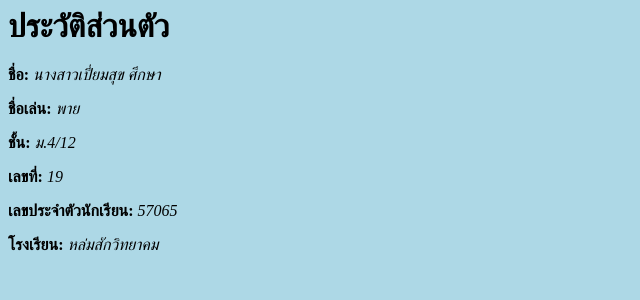
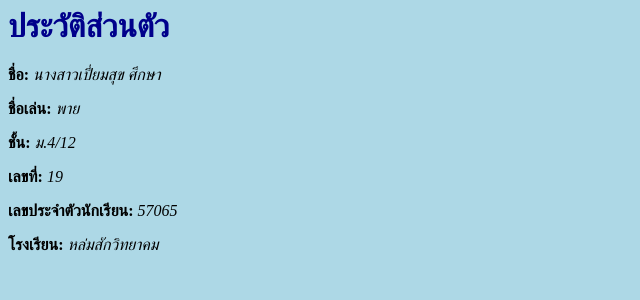
Before and after one commit to Piamsuk/mywebsite, a PHP site: page /page1.php in a window 1280 px wide. Shown: the top 300 px of the page, without its empty margins (0-640 px from the left). Run offline with PHP 8.4, Linux system fonts and the light colour scheme.

Commit message:
Update page1.php

```diff
--- a/page1.php
+++ b/page1.php
@@ -3,7 +3,7 @@
       <title>page1</title>
    </head>
    <body bgcolor="lightblue">
-     <h1 style="colore:darkblue;">ประวัติส่วนตัว</h1>
+     <h1 style="color:darkblue;">ประวัติส่วนตัว</h1>
       <p><b>ชื่อ:</b> <i>นางสาวเปี่ยมสุข ศึกษา</i></p>
       <p><b>ชื่อเล่น:</b> <i>พาย</i></p>
       <p><b>ชั้น:</b> <i>ม.4/12</i></p>
```
